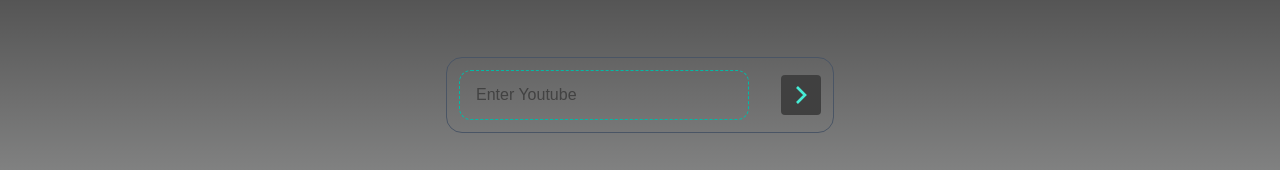
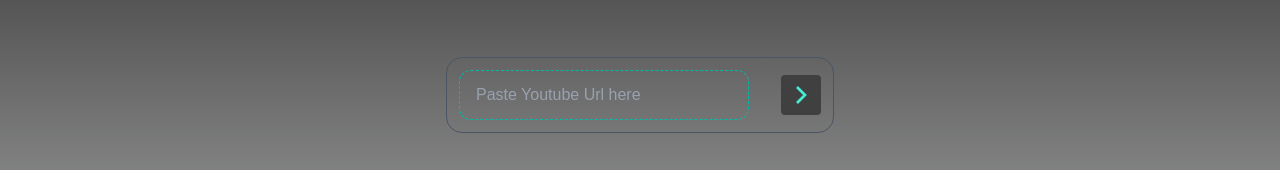
Before and after one commit to ashishxjhaa/SaveTube, a Next.js app: page / in a window 1280 px wide. Shown: the part 333-503 px from the top of the page. Built offline with nearby package versions, Linux system fonts and the light colour scheme.

Commit message:
Placeholder Animated

```diff
--- /dev/null
+++ b/src/app/api/download/route.ts
@@ -0,0 +1,25 @@
+import { NextResponse } from "next/server";
+
+export async function POST(req: Request) {
+    try {
+        const { url }: { url: string } = await req.json();
+
+        if (!url || !url.trim()) {
+            return NextResponse.json({ error: "URL is required" }, { status: 400 });
+        }
+
+        const isValidYoutube =
+        url.includes("youtube.com") || url.includes("youtu.be");
+
+        if (!isValidYoutube) {
+        return NextResponse.json({ error: "Invalid YouTube link" }, { status: 400 });
+        }
+
+        return NextResponse.json({ success: true, message: "Valid YouTube URL", url });
+    } catch (err) {
+        return NextResponse.json(
+            { error: "Something went wrong" },
+            { status: 500 }
+        );
+    }
+}
--- a/src/components/Main.tsx
+++ b/src/components/Main.tsx
@@ -1,9 +1,52 @@
 "use client"
 
+import { useEffect, useState } from "react";
 import { GrFormNext } from "react-icons/gr";
+import { AnimatePresence, motion } from "framer-motion";
 
 
 export default function Main() {
+    const [index, setIndex] = useState(0);
+    const [url, setUrl] = useState<string>("");
+
+    const placeholders = [
+        "Enter Youtube Video Url",
+        "Paste Youtube Url here",
+        "Enter Shorts Video Url",
+    ];
+
+    const isValidYoutube = (link: string): boolean => {
+        return link.includes("youtube.com") || link.includes("youtu.be");
+    };
+
+    useEffect(() => {
+        const id = setInterval(() => {
+            setIndex((prev) => (prev + 1) % placeholders.length);
+        }, 4000);
+        return () => clearInterval(id);
+    }, []);
+
+    const handleDownload = async (): Promise<void> => {
+        if (!url.trim()) {
+            alert("Please enter a link");
+            return;
+        }
+        if (!isValidYoutube(url)) {
+            alert("Enter a valid YouTube link");
+            return;
+        }
+
+        const res = await fetch("/api/download", {
+            method: "POST",
+            headers: { "Content-Type": "application/json" },
+            body: JSON.stringify({ url }),
+        });
+
+        const data = await res.json();
+        console.log("API response:", data);
+    };
+
+
   return (
     <div className="w-full max-w-sm sm:max-w-2xl mx-auto pt-20 sm:pt-30">
         <div className="flex justify-center font-medium sm:font-bold pb-10 sm:pb-15 text-2xl sm:text-3xl">
@@ -11,10 +54,24 @@
         </div>
         <div className="w-fit flex mx-auto p-3 border border-gray-600 rounded-2xl">
         <div className="flex justify-center items-center gap-8">
-            <div className="w-fit h-fit border border-dashed border-teal-500 rounded-xl px-4 py-2">
-                <input type="text" placeholder="Enter Youtube" className="w-40 sm:w-64 h-7 sm:h-8 border-none outline-none focus:ring-0 focus:outline-none" />
+            <div className="relative w-fit h-fit border border-dashed border-teal-500 rounded-xl px-4 py-2">
+                <input type="text" value={url} onChange={(e) => setUrl(e.target.value)} placeholder="" className="w-40 sm:w-64 h-7 sm:h-8 border-none outline-none focus:ring-0 focus:outline-none" />
+                <AnimatePresence mode="wait">
+                    {!url && (
+                        <motion.span
+                            key={index}
+                            initial={{ opacity: 0, y: 10 }}
+                            animate={{ opacity: 1, y: 0 }}
+                            exit={{ opacity: 0, y: -10 }}
+                            transition={{ duration: 0.5, ease: [0.4, 0, 0.2, 1] }}
+                            className="absolute left-4 top-1/2 -translate-y-1/2 text-gray-400"
+                        >
+                            {placeholders[index]}
+                        </motion.span>
+                    )}
+                </AnimatePresence>
             </div>
-            <div className="bg-neutral-700 hover:bg-neutral-600 rounded-sm p-1 cursor-pointer group hover:shadow-xs shadow-slate-50">
+            <div onClick={handleDownload} className="bg-neutral-700 hover:bg-neutral-600 rounded-sm p-1 cursor-pointer group hover:shadow-xs shadow-slate-50">
                 <GrFormNext className="w-8 h-8 text-teal-300 group-hover:text-teal-400" />
             </div>
         </div>
```
